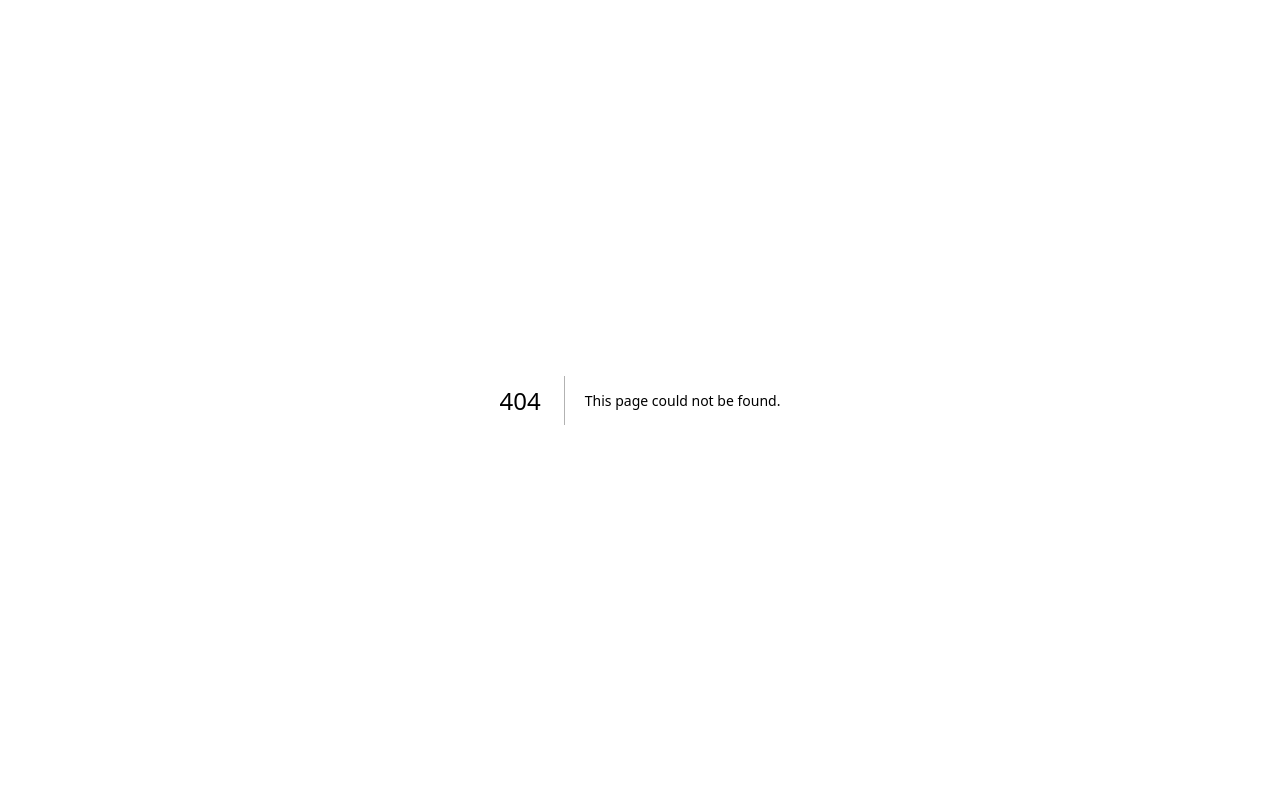
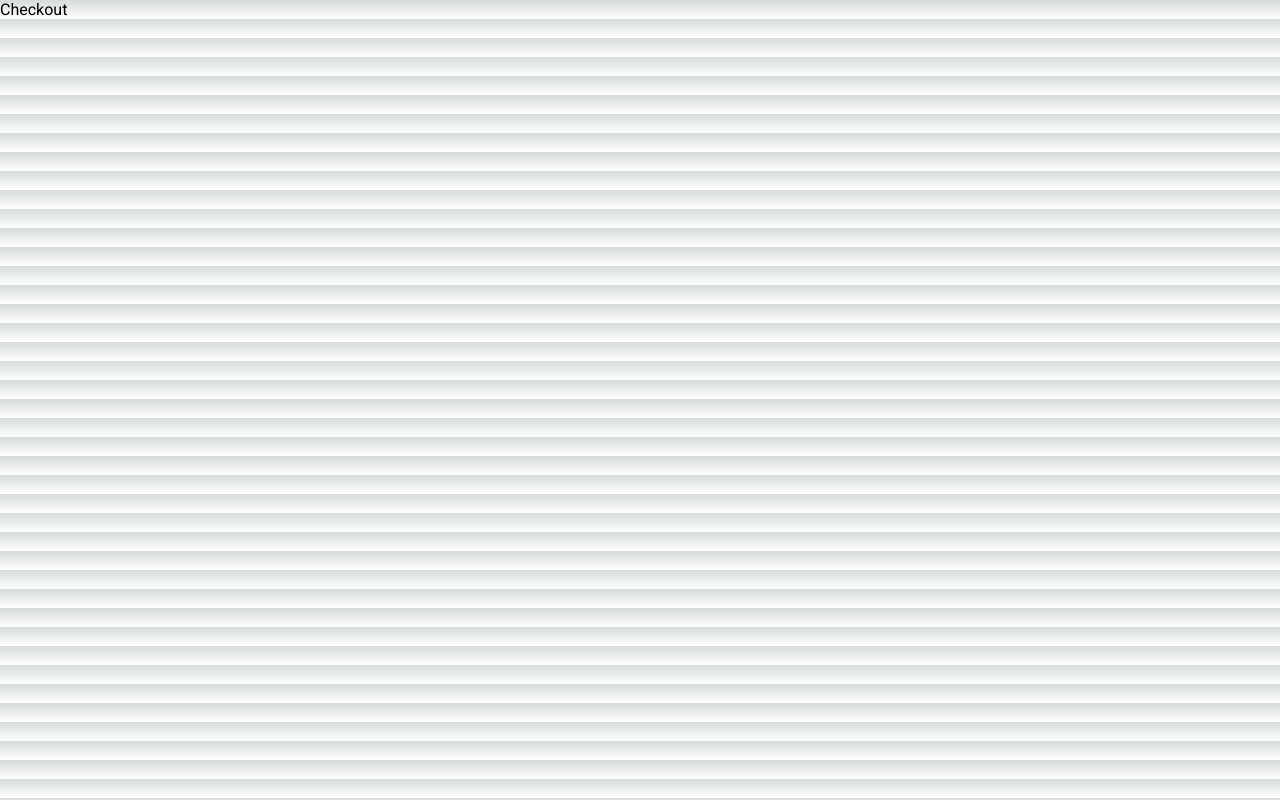
Before and after one commit to fen-gao/shop, a Next.js app: page /checkout in a window 1280 px wide. Before the commit this address had no page. Built offline with nearby package versions, Linux system fonts and the light colour scheme.

Commit message:
feat: create initial structure for checkout and header component

```diff
--- /dev/null
+++ b/src/app/checkout/page.tsx
@@ -0,0 +1,3 @@
+export default function Checkout() {
+  return <main>Checkout</main>;
+}
```
Also changed, not shown: src/components/header/index.tsx (added, +7 -0 lines).
